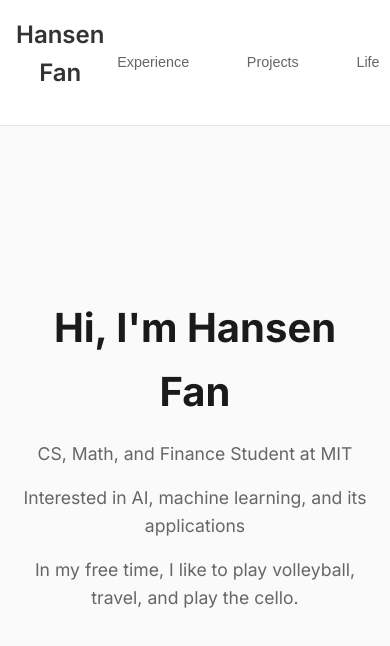
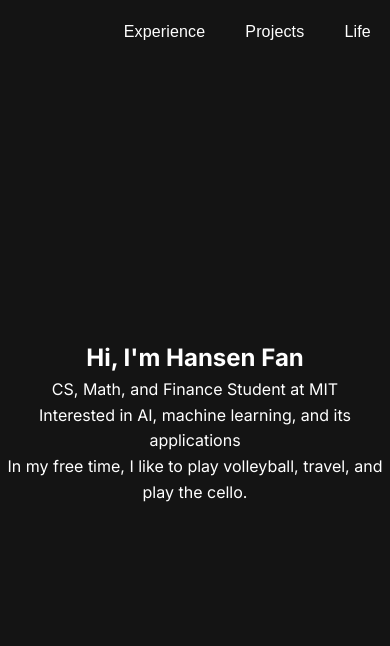
Before and after one commit to hansenfan/portfolio-website, a React (Vite) app: page / in a window 390 px wide. Shown: the top 646 px of the page. Built offline with nearby package versions, Linux system fonts and the light colour scheme.

Commit message:
modernized ui

```diff
--- a/src/App.css
+++ b/src/App.css
@@ -7,38 +7,49 @@
 
 body {
   font-family: "Inter", -apple-system, BlinkMacSystemFont, sans-serif;
-  background: #fafafa;
-  color: #333;
+  background: #141414;
+  color: #fff;
+  min-height: 100vh;
   line-height: 1.6;
+  overflow-x: hidden;
 }
 
 .App {
   min-height: 100vh;
 }
 
-/* Navigation bar */
+/* Navbar styles */
 .navbar {
-  position: fixed;
-  top: 0;
-  left: 0;
-  right: 0;
-  background: rgba(255, 255, 255, 0.95);
-  backdrop-filter: blur(10px);
-  border-bottom: 1px solid #e5e5e5;
-  padding: 1rem 0;
-  z-index: 1000;
+  position: absolute;
+  top: 2rem;
+  right: 3rem;
+  left: auto;
+  background: none;
+  border: none;
+  box-shadow: none;
+  padding: 0;
+  margin: 0;
+  z-index: 10;
+  width: auto;
+}
+
+.navbar .container {
+  display: flex;
+  justify-content: flex-end;
+  align-items: center;
+  width: 100%;
+  background: none;
+  padding: 0;
 }
 
 .navbar h2 {
-  font-size: 1.5rem;
-  font-weight: 600;
-  color: #333;
+  display: none;
 }
 
 .navbar ul {
   display: flex;
+  gap: 2rem;
   list-style: none;
-  gap: 2rem;
   margin: 0;
   padding: 0;
 }
@@ -47,92 +58,195 @@ body {
   background: none;
   border: none;
   font-size: 1rem;
-  font-weight: 500;
-  color: #666;
+  font-weight: 400;
+  color: #fff;
   cursor: pointer;
-  padding: 0.5rem 1rem;
-  border-radius: 8px;
-  transition: all 0.2s ease;
+  padding: 0;
+  border-radius: 0;
+  transition: color 0.2s;
+  position: relative;
+  letter-spacing: 0.01em;
 }
 
 .navbar button:hover {
-  background: #f0f0f0;
-  color: #333;
+  color: #ff6b6b;
 }
 
 /* Main content area */
 main {
-  margin-top: 80px;
-  min-height: calc(100vh - 80px);
-}
-
-/* Hero section */
-.hero {
+  min-height: 100vh;
   display: flex;
   align-items: center;
   justify-content: center;
-  min-height: calc(100vh - 80px);
-  padding: 2rem 0;
 }
 
-.container {
-  max-width: 800px;
-  margin: 0 auto;
-  padding: 0 2rem;
+.hero {
+  width: 100vw;
+  min-height: 80vh;
+  display: flex;
+  align-items: center;
+  justify-content: center;
+  padding: 0;
+  position: relative;
+}
+
+.hero .container {
+  display: flex;
+  flex-direction: column;
+  align-items: center;
+  justify-content: center;
+  background: none;
+  box-shadow: none;
+  border: none;
+  border-radius: 0;
+  padding: 0;
+  max-width: 100vw;
   text-align: center;
+}
+
+/* Modern hero text block */
+.hero-content {
+  display: flex;
+  flex-direction: column;
+  align-items: center;
+  justify-content: center;
+  background: none;
+  box-shadow: none;
+  border-radius: 0;
+  padding: 2.5rem 2rem;
+  max-width: 420px;
+  width: 100%;
+  animation: fadeInUp 1s cubic-bezier(0.23, 1.01, 0.32, 1) both;
+  gap: 1.2rem;
+}
+
+@keyframes fadeInUp {
+  from {
+    opacity: 0;
+    transform: translateY(40px);
+  }
+  to {
+    opacity: 1;
+    transform: translateY(0);
+  }
+}
+
+.hero-content h1 {
+  font-size: 2.7rem;
+  font-weight: 900;
+  color: #fff;
+  letter-spacing: 0.01em;
+  margin-bottom: 0.2em;
+  line-height: 1.1;
+  background: none;
+  position: relative;
+  z-index: 1;
+  text-align: center;
+}
+
+.hero-content h1 .accent {
+  color: #ff6b6b;
+}
+
+.hero-content .subtitle {
+  font-size: 1.2rem;
+  color: #ff6b6b;
+  margin-bottom: 0.2em;
+  font-weight: 500;
+  text-align: center;
+}
+
+.hero-content p {
+  color: #e0e0e0;
+  font-size: 1.08rem;
+  margin-bottom: 0.2em;
+  max-width: 420px;
+  text-align: center;
+  font-weight: 400;
+}
+
+.hero-content a {
+  color: #6bb6ff;
+  text-decoration: underline;
+  word-break: break-all;
+}
+
+.social-icons {
+  display: flex;
+  align-items: center;
+  gap: 1.2rem;
+  margin-top: 1.2rem;
+}
+
+.social-icons a {
+  color: #fff;
+  font-size: 2rem;
+  transition: color 0.2s;
+}
+
+.social-icons a:hover {
+  color: #ff6b6b;
 }
 
 /* Profile picture */
 .profile-picture {
-  width: 120px;
-  height: 120px;
+  width: 160px;
+  height: 160px;
   border-radius: 50%;
   object-fit: cover;
   border: 4px solid #fff;
-  box-shadow: 0 8px 32px rgba(0, 0, 0, 0.1);
-  margin-bottom: 2rem;
-}
-
-/* Typography */
-h1 {
-  font-size: 3rem;
-  font-weight: 700;
-  margin-bottom: 1rem;
-  color: #1a1a1a;
-}
-
-h2 {
-  font-size: 2rem;
-  font-weight: 600;
-  margin-bottom: 1rem;
-  color: #1a1a1a;
-}
-
-p {
-  font-size: 1.1rem;
-  color: #666;
-  margin-bottom: 1rem;
-  max-width: 600px;
-  margin-left: auto;
-  margin-right: auto;
+  box-shadow: 0 4px 32px rgba(0, 0, 0, 0.18);
+  margin-bottom: 0;
+  margin-right: 0;
+  margin-left: 0;
+  background: #222;
 }
 
 /* Responsive design */
-@media (max-width: 768px) {
-  .navbar ul {
-    gap: 1rem;
+@media (max-width: 900px) {
+  .hero .container {
+    flex-direction: column;
+    align-items: center;
+    text-align: center;
   }
-
-  .navbar button {
-    font-size: 0.9rem;
-    padding: 0.4rem 0.8rem;
+  .hero-content {
+    margin-right: 0;
+    margin-bottom: 2.5rem;
+    align-items: center;
+    text-align: center;
   }
-
-  h1 {
-    font-size: 2.5rem;
-  }
-
-  .container {
-    padding: 0 1rem;
+  .hero-content h1,
+  .hero-content .subtitle,
+  .hero-content p {
+    text-align: center;
   }
 }
+
+@media (max-width: 600px) {
+  .navbar {
+    top: 1.2rem;
+    right: 1.2rem;
+  }
+  .hero-content h1 {
+    font-size: 2rem;
+  }
+  .profile-picture {
+    width: 110px;
+    height: 110px;
+  }
+  .hero-content {
+    padding: 1.5rem 0.5rem;
+    max-width: 98vw;
+  }
+}
+
+::-webkit-scrollbar {
+  width: 6px;
+}
+::-webkit-scrollbar-thumb {
+  background: #222;
+  border-radius: 3px;
+}
+::-webkit-scrollbar-track {
+  background: #181818;
+}
--- a/src/App.jsx
+++ b/src/App.jsx
@@ -7,19 +7,20 @@ function App() {
   return (
     <div className="App">
       <nav className="navbar">
+        <div className="container">
           <div
-          className="container"
             style={{
               display: "flex",
               justifyContent: "space-between",
               alignItems: "center",
+              width: "100%",
             }}
           >
             <h2>Hansen Fan</h2>
             <ul
               style={{
                 display: "flex",
-              gap: "2rem",
+                gap: "2.5rem",
                 listStyle: "none",
                 margin: 0,
                 padding: 0,
@@ -31,12 +32,15 @@ function App() {
                 </button>
               </li>
               <li>
-              <button onClick={() => setActiveTab("projects")}>Projects</button>
+                <button onClick={() => setActiveTab("projects")}>
+                  Projects
+                </button>
               </li>
               <li>
                 <button onClick={() => setActiveTab("life")}>Life</button>
               </li>
             </ul>
+          </div>
         </div>
       </nav>
       <main>
```
Lines whose indentation alone changed are shown as unchanged.
